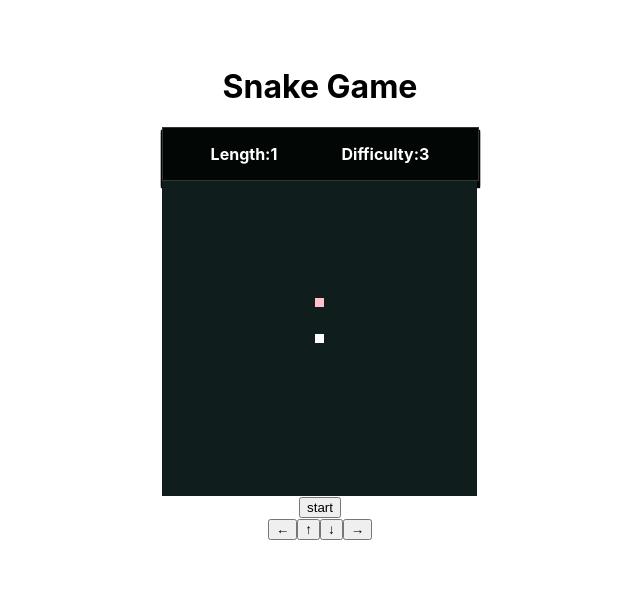
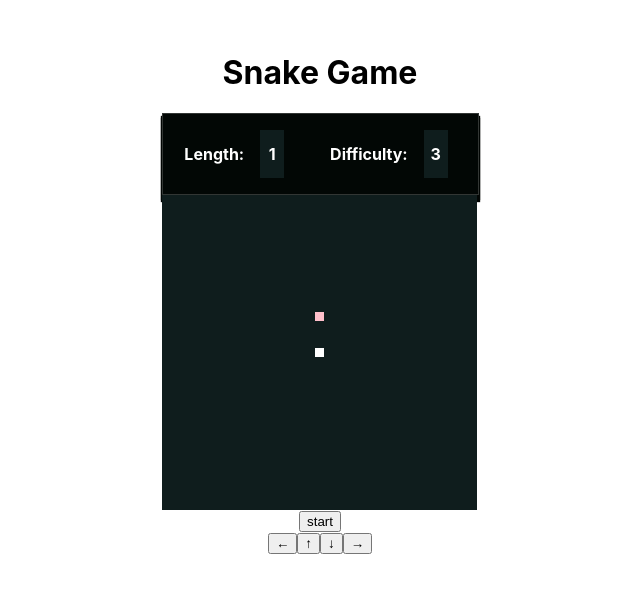
Before and after one commit to version-1/hooks-snake-game, a React (Create React App) app: page / in a window 1280 px wide. Shown: the part 107-700 px from the top of the page, without its empty margins (320-960 px from the left). Built offline with nearby package versions, Linux system fonts and the light colour scheme.

Commit message:
add navigation style

```diff
--- a/src/index.css
+++ b/src/index.css
@@ -58,3 +58,19 @@ body {
   display: flex;
   align-items: center;
 }
+
+.navigation-item-number-container {
+  display: flex;
+  padding: 0 8px;
+  align-items: center;
+  margin-left: 8px;
+}
+
+.num-board {
+  display: flex;
+  justify-content: center;
+  align-items: center;
+  background: #0f1d1d;
+  height: 48px;
+  width: 24px;
+}
```
